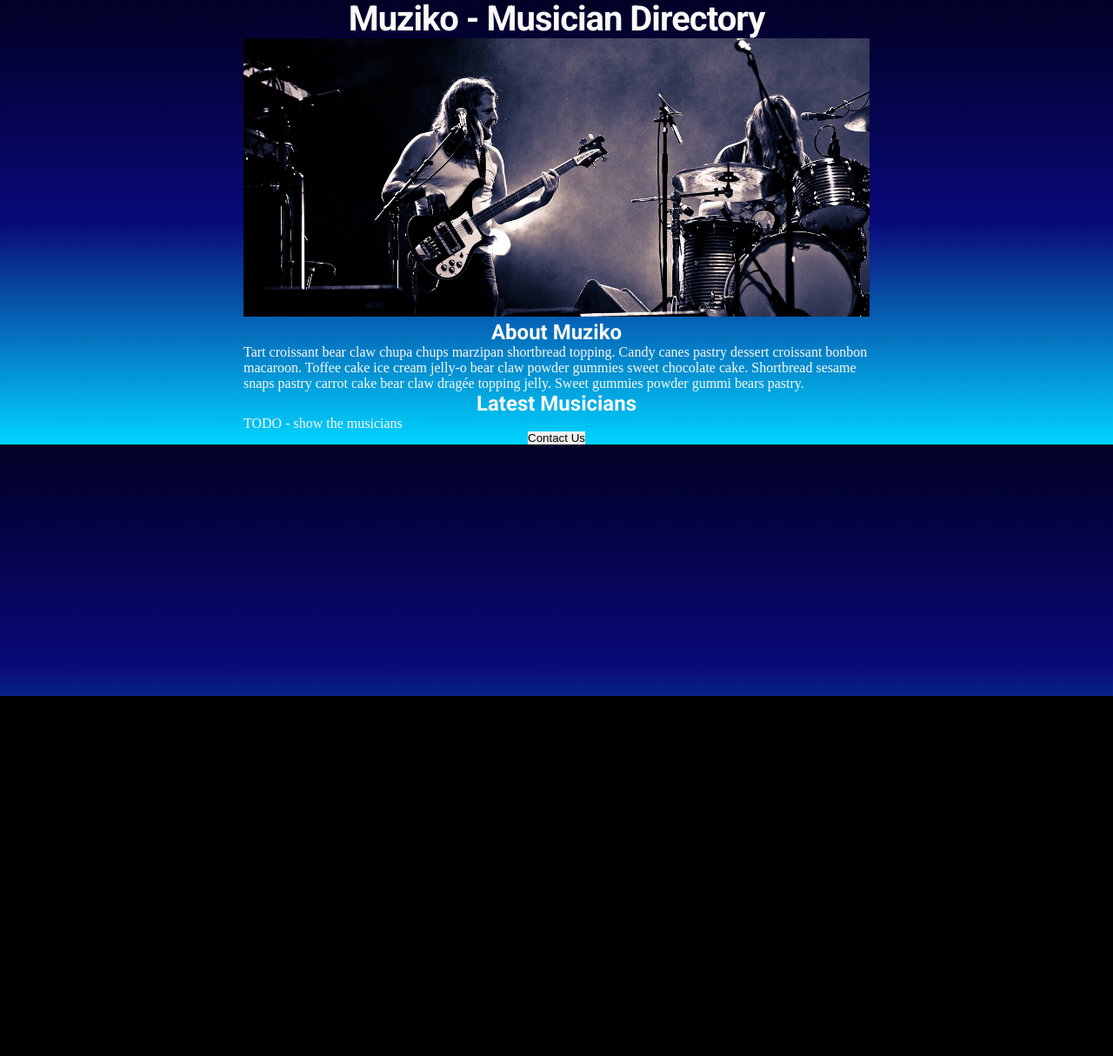
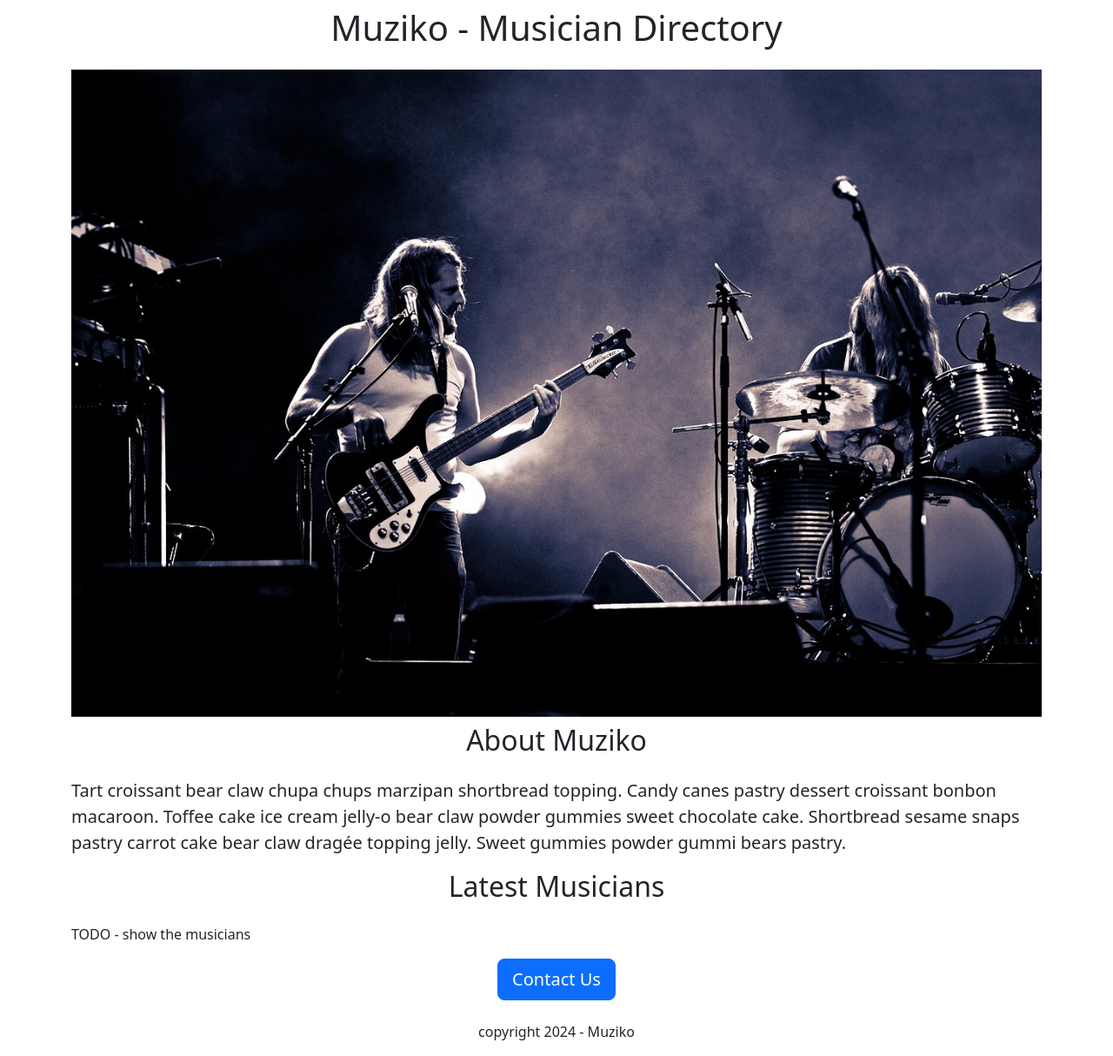
Before and after one commit to nigelnix/musician-directory, a Flask app: page / in a window 1280 px wide. Shown: the whole page at 87% size. Before the commit the page ends 800 px from the top, so only its background shows below. Run offline with Flask 3, Linux system fonts and the light colour scheme.

Commit message:
added Bootstrap CSS for convience with mockup

```diff
--- a/static/css/main.css
+++ b/static/css/main.css
@@ -1,194 +1,5 @@
-// reset everything
-*, *::before,*::after {
-  box-sizing: border-box;
-}
-
-* {
-  margin: 0;
-  padding: 0;
-  border: 0 solid transparent;
-}
-
-// prevent iOS font size change
-html {
-  -webkit-text-size-adjust: 100%;
-}
-
-// reset body line-height
-body {
-  min-height: 100vh;
-  line-height: 1;
-  text-rendering: optimizeSpeed;
-}
-
-// all media elements set to block and full width
-img,
-svg,
-video,
-canvas,
-audio,
-iframe,
-embed,
-object {
-  display: block;
-  max-width: 100%;
-}
-
-// inherit fonts for inputs and buttons
-input,
-button,
-textarea,
-select {
-  font: inherit;
-  line-height: inherit;
-  color: inherit;
-}
-
-// collapse table
-table {
-  border-collapse: collapse;
-  border-spacing: 0;
-}
-
-// assign button hover state
-button, [role="button"] {
-  cursor: pointer;
-  background-color: transparent;
-  -webkit-tap-highlight-color: transparent;
-  &:focus {
-    outline: 0;
-  }
-}
-
-// reset anchor style
-a {
-  cursor: pointer;
-  color: inherit;
-  text-decoration: inherit;
-  -webkit-tap-highlight-color: transparent;
-}
-
-// reset heading style
-h1,
-h2,
-h3,
-h4,
-h5,
-h6 {
-  font-size: inherit;
-  font-weight: inherit;
-}
-
-// reset list style
-ol, ul {
-  list-style: none;
-}
-
-// reset text input style
-[type=date],
-[type=datetime],
-[type=datetime-local],
-[type=email],
-[type=month],
-[type=number],
-[type=password],
-[type=search],
-[type=tel],
-[type=text],
-[type=time],
-[type=url],
-[type=week],
-textarea,
-select {
-  -webkit-appearance: none;
-  -moz-appearance: none;
-  appearance: none;
-  width: 100%;
-  &:focus {
-    outline: 0;
-  }
-}
-
-// reset firefox placeholder opacity
-::-moz-placeholder {
-  opacity: 1;
-}
-
-// reset textarea style
-textarea {
-  // move the label to the top
-  vertical-align: top;
-
-  // turn off scroll bars in IE unless needed
-  overflow: auto;
-}
-
-// reset checkbox and radio style
-[type='checkbox'],
-[type='radio'] {
-  -webkit-appearance: none;
-  -moz-appearance: none;
-  appearance: none;
-  &:focus {
-    outline: 0
-  }
-}
-
-// remove all animations, transitions and smooth scroll for people that prefer not to see them
-@media (prefers-reduced-motion: reduce) {
-  html:focus-within {
-    scroll-behavior: auto;
-  }
-
-  *,
-  *::before,
-  *::after {
-    animation-duration: 0.01ms !important;
-    animation-iteration-count: 1 !important;
-    transition-duration: 0.01ms !important;
-    scroll-behavior: auto !important;
-  }
-}
-
-h1 {
-  font-family: Roboto;
-  color: #FAF9F6;
-  font-size: 2.5rem;
-  font-weight: 700;
-  line-height: 1.1;
-  letter-spacing: -0.025em;
-  text-align: center;
-}
-
-h2 {
-  font-family: Roboto;
-  font-size: 1.5rem;
-  color: #FAF9F6;
-  text-align: center;
-}
-
-body {
-  background: rgb(2,0,36);
-  background: linear-gradient(180deg, rgba(2,0,36,1) 0%, rgba(9,9,121,1) 50%, rgba(0,212,255,1) 100%);
-}
-
 #banner {
   width: 100%;
   height: 320px;
   object-fit: cover;
 }
-
-p {
-  color: #FAF9F6;;
-}
-
-main {
-  max-width: 720px;
-  margin: 0 auto;
-}
-
-#contact_btn {
-  display: flex;
-  justify-content: center;
-  align-items: center
-}
--- a/templates/home.html
+++ b/templates/home.html
@@ -2,22 +2,28 @@
 <html lang="en">
   <head>
     <title>Muziko - Musician Directory</title>
-    <link rel="stylesheet" href="static/css/main.css">
+
+    <meta charset="utf-8">
+    <meta name="viewport" content="width=device-width, initial-scale=1">
+    <link href="https://cdn.jsdelivr.net/npm/bootstrap@5.3.3/dist/css/bootstrap.min.css" rel="stylesheet" integrity="sha384-QWTKZyjpPEjISv5WaRU9OFeRpok6YctnYmDr5pNlyT2bRjXh0JMhjY6hW+ALEwIH" crossorigin="anonymous">
+      <link rel="stylesheet" href="static/css/main.css">
     <link rel="preconnect" href="https://fonts.googleapis.com">
     <link rel="preconnect" href="https://fonts.gstatic.com" crossorigin>
     <link href="https://fonts.googleapis.com/css2?family=Roboto:ital,wght@0,100;0,300;0,400;0,500;0,700;0,900;1,100;1,300;1,400;1,500;1,700;1,900&display=swap" rel="stylesheet">
     <body>
-      <h1>Muziko - Musician Directory</h1>
-      <main>
+      <main class="container">
+      <h1 class="text-center mt-2 mb-4">Muziko - Musician Directory</h1>
 
-      <img id="banner" src="static/banner.jpg" alt="band playing musical instruments"  height="320"">
 
-      <h2>About Muziko</h2>
-      <p>Tart croissant bear claw chupa chups marzipan shortbread topping. Candy canes pastry dessert croissant bonbon macaroon. Toffee cake ice cream jelly-o bear claw powder gummies sweet chocolate cake. Shortbread sesame snaps pastry carrot cake bear claw dragée topping jelly. Sweet gummies powder gummi bears pastry.</p>
-      <h2>Latest Musicians</h2>
+      <img class="img-fluid" src="static/banner.jpg" alt="band playing musical instruments"  height="320"">
+
+      <h2 class="text-center mt-2 mb-4">About Muziko</h2>
+      <p class="lead">Tart croissant bear claw chupa chups marzipan shortbread topping. Candy canes pastry dessert croissant bonbon macaroon. Toffee cake ice cream jelly-o bear claw powder gummies sweet chocolate cake. Shortbread sesame snaps pastry carrot cake bear claw dragée topping jelly. Sweet gummies powder gummi bears pastry.</p>
+      <h2 class="text-center mt-2 mb-4">Latest Musicians</h2>
       <p>TODO - show the musicians</p>
-        <div id="contact_btn">
-          <button>Contact Us</button>
+        <div class="text-center">
+          <button class="btn btn-primary btn-lg"">Contact Us</button>
+          <p class="mt-4">copyright 2024 - Muziko</p>
         </div>
 
       </main>
```
